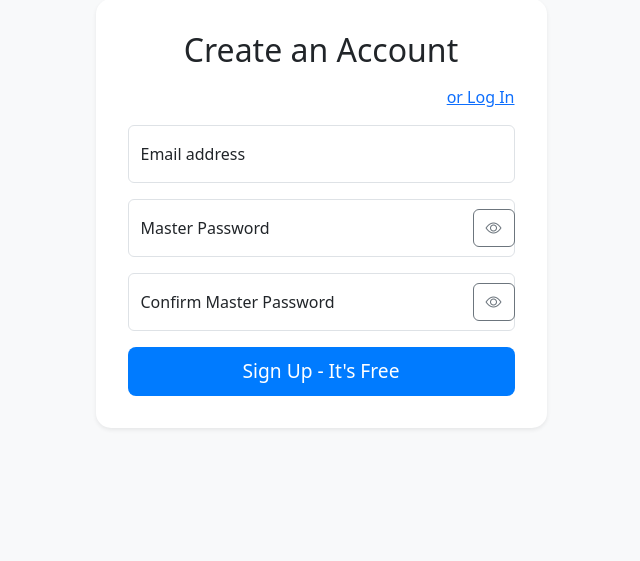
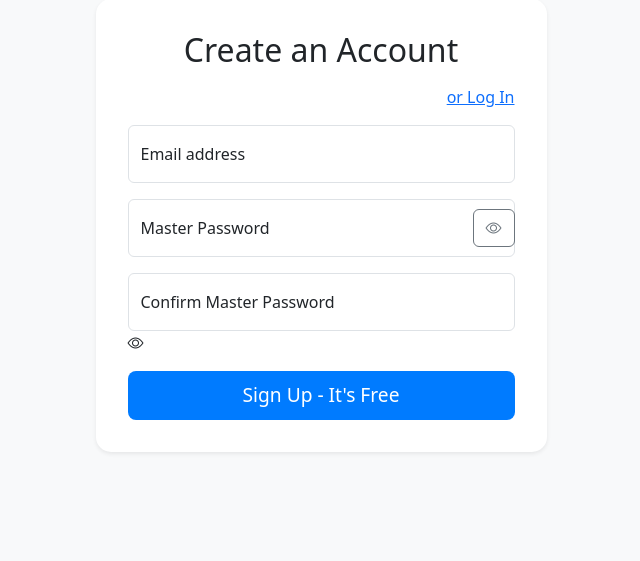
Before and after one commit to Sachin-Timilsina/CS50_password_manager, a Flask app: page /signup in a window 1280 px wide. Shown: the part 123-684 px from the top of the page, without its empty margins (319-959 px from the left). Run offline with Flask 3, Linux system fonts and the light colour scheme.

```diff
--- a/app/templates/signup.html
+++ b/app/templates/signup.html
@@ -39,7 +39,6 @@
                     <div class="form-floating mb-3 position-relative">
                         <input type="password" class="form-control" id="confirm_password" name="confirm_password" placeholder="Confirm Password" required>
                         <label for="confirm_password">Confirm Master Password</label>
-                        <button type="button" class="btn btn-outline-secondary position-absolute end-0 top-50 translate-middle-y" id="toggle-confirm-password" onclick="toggleConfirmPassword()">
                             <i class="bi bi-eye" id="confirm-eye-icon"></i>
                         </button>
                     </div>
```
